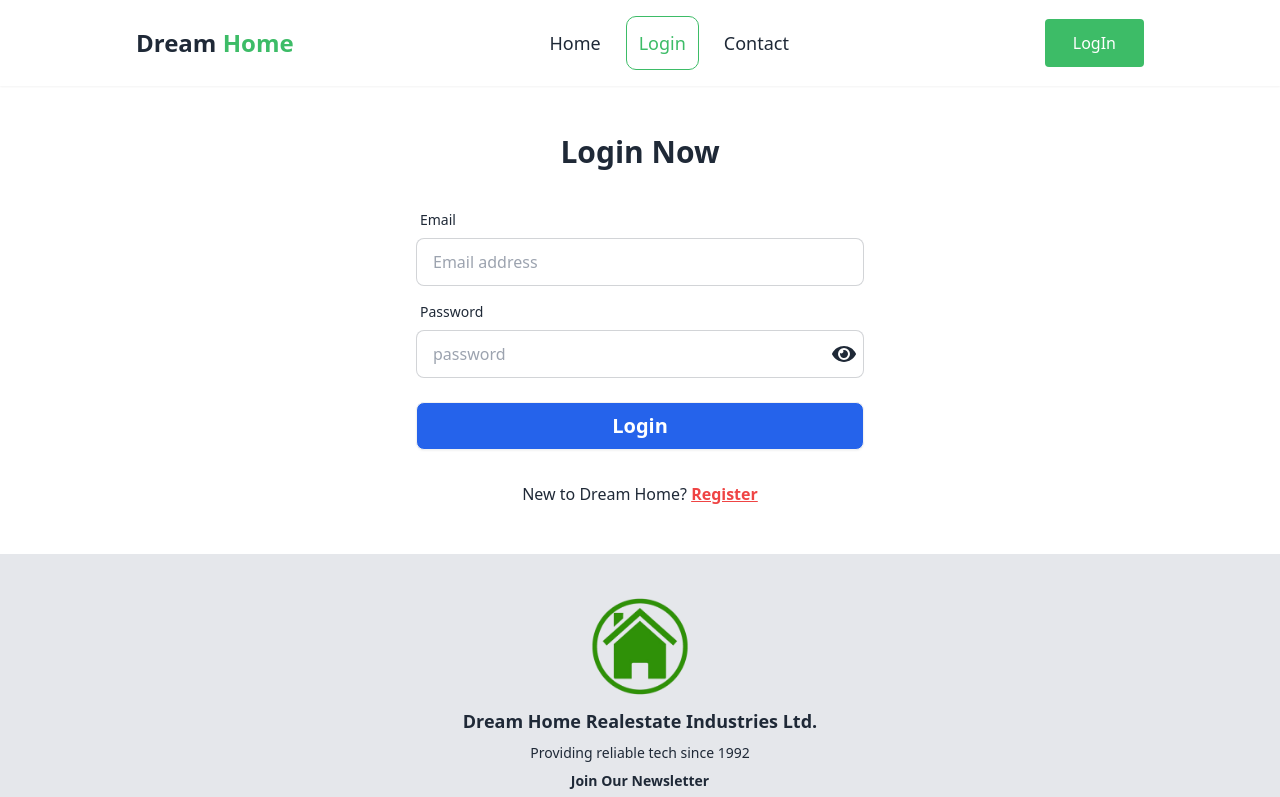
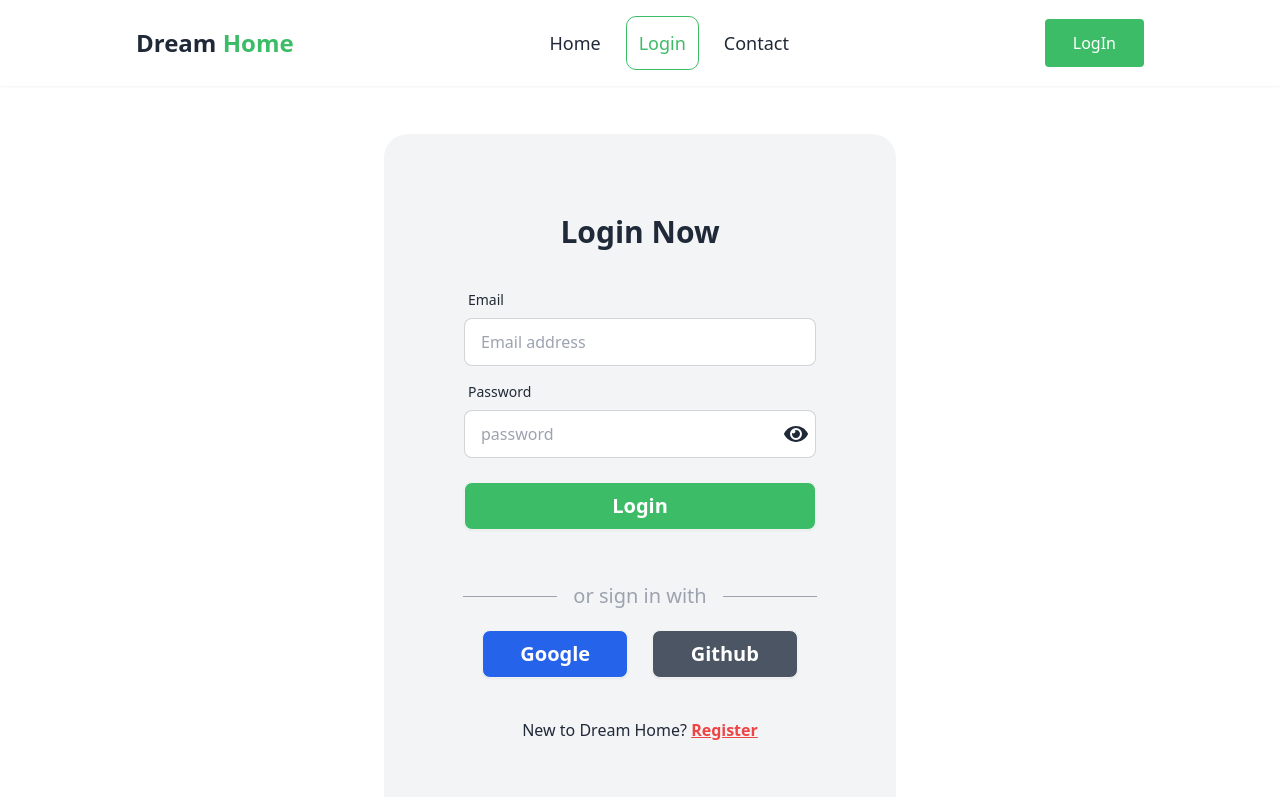
Before and after one commit to Simi-7619/dream-home-realestate, a React (Vite) app: page /login in a window 1280 px wide. Shown: the top 797 px of the page. Built offline with nearby package versions, Linux system fonts and the light colour scheme; no server answers.

Commit message:
google login added

```diff
--- a/src/Pages/Home.jsx
+++ b/src/Pages/Home.jsx
@@ -13,17 +13,17 @@ import About from '../layouts/About';
 import Properties from '../layouts/Properties';
 import Faq from '../layouts/Faq';
 import { Helmet } from 'react-helmet';
-import { useContext } from 'react';
-import { AuthContext } from '../Providers/AuthProvider';
+// import { useContext } from 'react';
+// import { AuthContext } from '../Providers/AuthProvider';
 
 
 const Home = () => {
-    const {loader} = useContext(AuthContext)
+    // const {loader} = useContext(AuthContext)
 
-    if(loader){
-        return <span className="loading loading-spinner text-accent"></span>
+    // if(loader){
+    //     return <span className="loading loading-spinner text-accent"></span>
 
-    }
+    // }
     return (
         <>
             <Helmet>
--- a/src/Pages/Login.jsx
+++ b/src/Pages/Login.jsx
@@ -8,12 +8,12 @@ import { Helmet } from 'react-helmet';
 
 const Login = () => {
     const [showPassword, setShowPassword] = useState(false)
-    const { signInUser } = useContext(AuthContext)
+    const { signInUser, googleLogin } = useContext(AuthContext)
     const location = useLocation()
     const navigate = useNavigate()
     console.log(location)
 
-
+    // email password auth
     const handelLogin = e => {
         e.preventDefault()
         const email = e.target.email.value
@@ -22,6 +22,7 @@ const Login = () => {
         signInUser(email, password)
             .then(result => {
                 console.log(result.user)
+                toast.success('You have logged in Successfully!')
                 navigate(location?.state ? location.state : '/')
             })
             .catch(error => {
@@ -29,14 +30,26 @@ const Login = () => {
                 toast.error('Sorry! Invalid Credential')
             })
     }
+
+    const handelGoogleLogin = () => {
+        googleLogin()
+            .then(result => {
+                console.log(result.user)
+                toast.success('You have logged in Successfully')
+            })
+            .catch(error => toast.error(error.message))
+    }
+
+
+
  return (
     <>
         <Helmet>
             <title>Dream Home | Login</title>
         </Helmet>
-            <div className="my-12">
+        <div className="my-12 bg-gray-100 rounded-3xl  w-[90%] lg:w-[40%] mx-auto px-12 py-20">
             <h2 className="text-3xl font-bold text-center">Login Now</h2>
-                <form className="card-body w-[90%] lg:w-[40%] mx-auto" onSubmit={handelLogin}>
+            <form className="card-body" onSubmit={handelLogin}>
                 <div className="form-control">
                     <label className="label">
                         <span className="label-text">Email</span>
@@ -57,16 +70,29 @@ const Login = () => {
                         }</span>
                     </div>
                     <div className="form-control mt-6">
-                            <button className="btn bg-blue-600 hover:bg-blue-500 text-white text-xl">Login</button>
+                        <button className="btn bg-logoGreen hover:bg-green-600 text-white text-xl">Login</button>
                     </div>
                 </div>
             </form >
-                <p className="text-center">New to Dream Home? <a href="/register" className="text-red-500 font-bold underline">Register</a></p>
+            <div className="w-[90%] lg:w-[85%] mx-auto">
+                <div className="relative flex py-5 items-center">
+                    <div className="flex-grow border-t border-gray-400"></div>
+                    <span className="flex-shrink text-xl mx-4 text-gray-400">or sign in with</span>
+                    <div className="flex-grow border-t border-gray-400"></div>
+                </div>
+            </div>
+            {/* social login */}
+            <div className="flex flex-col md:flex-row gap-6 justify-center w-[35%] mx-auto">
+                <button onClick={handelGoogleLogin} className="btn w-full bg-blue-600 hover:bg-blue-700 text-white text-xl">Google</button>
+                <button className="btn w-full bg-gray-600 hover:bg-gray-700 text-white text-xl">Github</button>
+            </div>
+
+            <p className="text-center mt-10">New to Dream Home? <a href="/register" className="text-red-500 font-bold underline">Register</a></p>
 
 
         </div >
     </>
 );
-};
+}
 
-export default Login;
+export default Login
--- a/src/Pages/Register.jsx
+++ b/src/Pages/Register.jsx
@@ -86,7 +86,7 @@ const Register = () => {
                         <label className="label">
                             <span className="label-text">Photo</span>
                         </label>
-                        <input type="text" placeholder="Your profile Photo url" name="photo" className="input input-bordered" required />
+                        <input type="text" placeholder="Your profile Photo url" name="photo" className="input input-bordered" />
                     </div>
                     <div className="form-control">
                         <label className="label">
--- a/src/Pages/UpdateProfile.jsx
+++ b/src/Pages/UpdateProfile.jsx
@@ -1,18 +1,45 @@
 import { useContext } from "react";
 import { Helmet } from "react-helmet";
 import { AuthContext } from "../Providers/AuthProvider";
+import { getAuth, updateProfile } from "firebase/auth";
+import app from "../firebase/firebase.config";
+import toast from 'react-hot-toast';
+import { useNavigate } from "react-router-dom";
+
 
 
 const UpdateProfile = () => {
     const {user} = useContext(AuthContext)
+    const auth = getAuth(app)
+    const navigate = useNavigate()
+
+
+    //  updte profile
+    const handelUpdate = e =>{
+        e.preventDefault();
+        const name = e.target.name.value
+        const email = e.target.email.value
+        const photo = e.target.photo.value
+
+        updateProfile(auth.currentUser, {
+            displayName: name,
+            email: email,
+            photoURL: photo
+        })
+            .then(()=> {
+                toast.success('Profile Updated Successfully')
+                navigate('/')
+
+             } )
+    }
     return (
         <>
             <Helmet>
                 <title>Dream Home | Profile Update</title>
             </Helmet>
             <div className="my-12">
-                <h2 className="text-3xl font-bold text-center">Register Now</h2>
-                <form className="card-body w-[90%] lg:w-[40%] mx-auto">
+                <h2 className="text-3xl font-bold text-center">Update Your Profile Info</h2>
+                <form className="card-body w-[90%] lg:w-[40%] mx-auto" onSubmit={handelUpdate}>
                     <div className="form-control">
                         <label className="label">
                             <span className="label-text">Name</span>
--- a/src/Providers/AuthProvider.jsx
+++ b/src/Providers/AuthProvider.jsx
@@ -1,7 +1,7 @@
 import { createUserWithEmailAndPassword, getAuth, onAuthStateChanged, signInWithEmailAndPassword, signInWithPopup, signOut } from "firebase/auth";
 import { createContext, useEffect, useState } from "react";
 import app from "../firebase/firebase.config";
-import { GoogleAuthProvider } from "firebase/auth/cordova";
+import { GoogleAuthProvider } from "firebase/auth";
 
 export const AuthContext = new createContext(null)
 
--- a/src/layouts/Header.jsx
+++ b/src/layouts/Header.jsx
@@ -52,7 +52,7 @@ const Header = () => {
                             <>
                                 <div className="dropdown dropdown-hover">
                                     <div tabIndex={0} role="button" className="m-1">
-                                        <img alt="profile Photo" src={user?.photoURL} className="w-[50px] rounded-full border border-logoGreen" />
+                                        <img alt="profile Photo" src={user?.photoURL ? user.photoURL : 'https://i.ibb.co/XkRxRk6/user.png'} className="w-[50px] rounded-full border border-logoGreen" />
 
                                     </div>
                                     <ul tabIndex={0} className="dropdown-content z-[1] menu p-2 shadow bg-base-100 rounded-box md:w-52 -ml-24">
```
Lines whose indentation alone changed are shown as unchanged.
